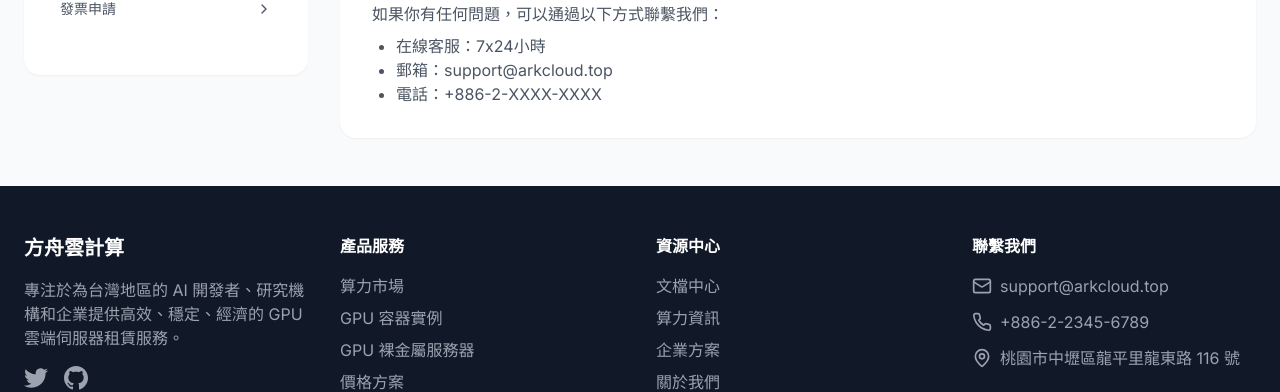
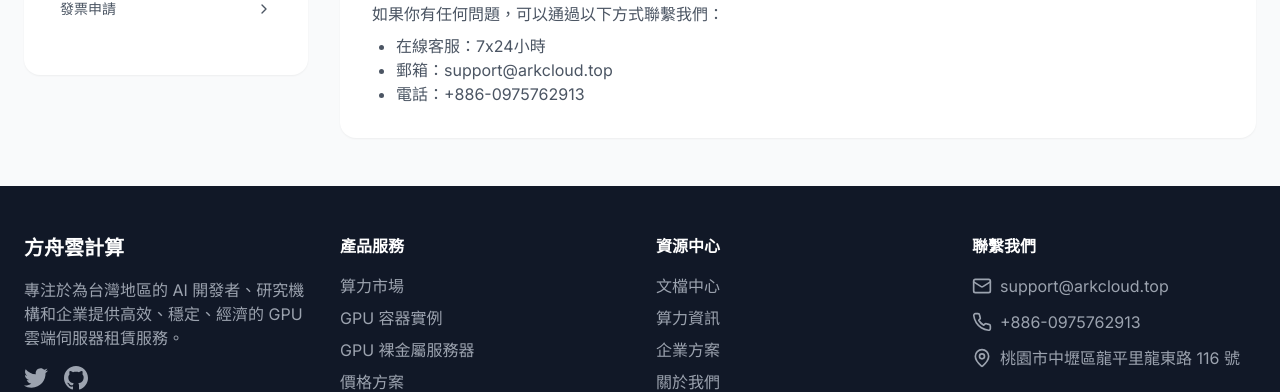
Before and after one commit to Minerlgx/arkcloud, a Next.js app in the folder frontend/: page /docs in a window 1280 px wide. Shown: the part 1270-1662 px from the top of the page. Built offline with nearby package versions, Linux system fonts and the light colour scheme.

Commit message:
更新联系电话为+886-0975762913

```diff
--- a/frontend/src/app/contact/page.tsx
+++ b/frontend/src/app/contact/page.tsx
@@ -4,7 +4,7 @@ import { Mail, Phone, MapPin, Clock, Send, CheckCircle } from 'lucide-react'
 
 const contactInfo = [
   { icon: Mail, title: '電子郵件', items: ['support@arkcloud.top', 'sales@arkcloud.top'] },
-  { icon: Phone, title: '服務專線', items: ['+886-2-2345-6789', '400-123-4567 (大陸)'] },
+  { icon: Phone, title: '服務專線', items: ['+886-0975762913', '400-123-4567 (大陸)'] },
   { icon: MapPin, title: '公司地址', items: ['桃園市中壢區龍平里龍東路 116 號 (1 樓)'] },
   { icon: Clock, title: '服務時間', items: ['7x24 小時線上支援', '工作日 9:00-18:00 人工客服'] },
 ]
--- a/frontend/src/app/docs/page.tsx
+++ b/frontend/src/app/docs/page.tsx
@@ -164,7 +164,7 @@ export default function DocsPage() {
                   <ul className="list-disc pl-6 mt-2">
                     <li>在線客服：7x24小時</li>
                     <li>郵箱：support@arkcloud.top</li>
-                    <li>電話：+886-2-XXXX-XXXX</li>
+                    <li>電話：+886-0975762913</li>
                   </ul>
                 </div>
               </div>
--- a/frontend/src/components/Footer.tsx
+++ b/frontend/src/components/Footer.tsx
@@ -55,7 +55,7 @@ export default function Footer() {
               </li>
               <li className="flex items-start gap-2">
                 <Phone className="w-5 h-5 text-gray-400 mt-0.5" />
-                <span className="text-gray-400">+886-2-2345-6789</span>
+                <span className="text-gray-400">+886-0975762913</span>
               </li>
               <li className="flex items-start gap-2">
                 <MapPin className="w-5 h-5 text-gray-400 mt-0.5" />
```
